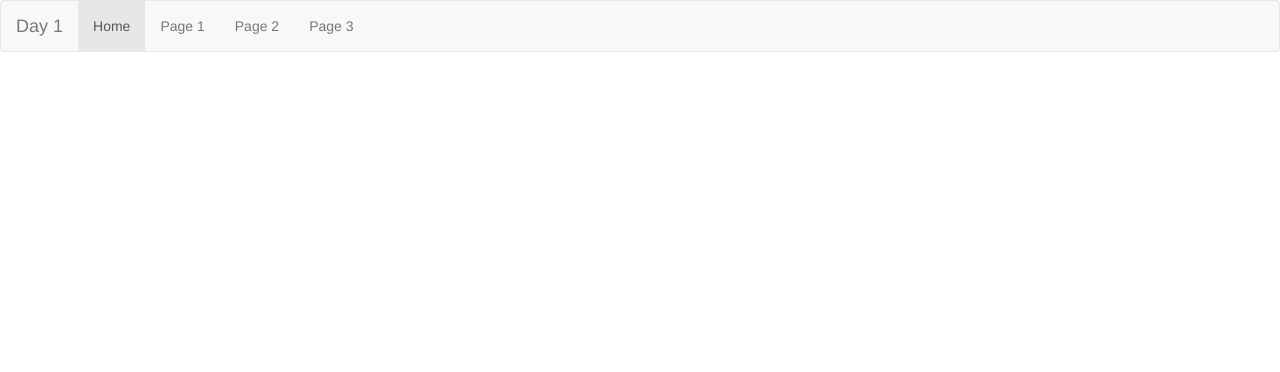
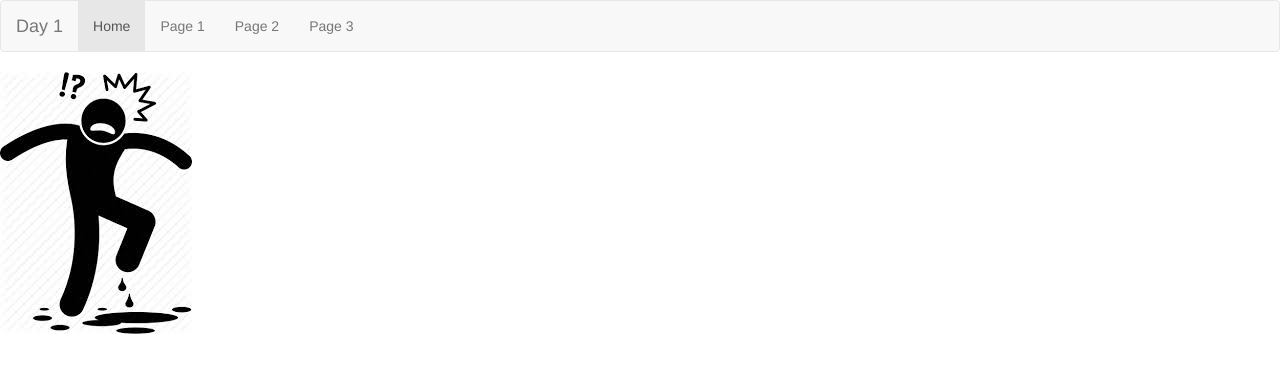
Before and after one commit to bobsmith-seattleacademy/1901-5, a plain HTML site: page index.html in a window 1280 px wide. Drawn offline with nearby package versions, Linux system fonts and the light colour scheme.

Commit message:
Update index.html
d

```diff
--- a/index.html
+++ b/index.html
@@ -26,5 +26,7 @@
     			</ul>
   			</div>
 		</nav>
+
+		<img src="img/download.jpg" alt="Italian Trulli">
 	</body>
 </html>
```
